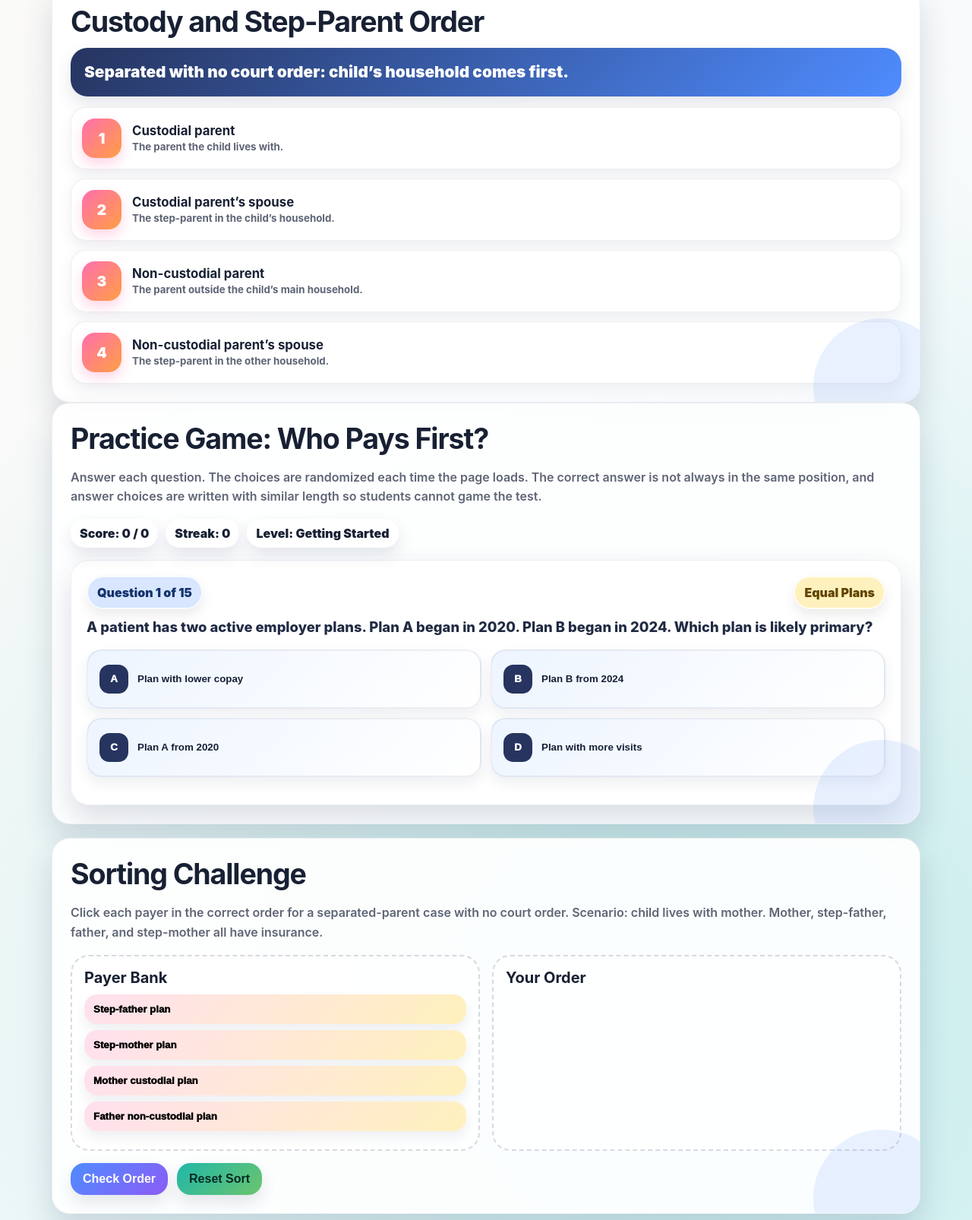
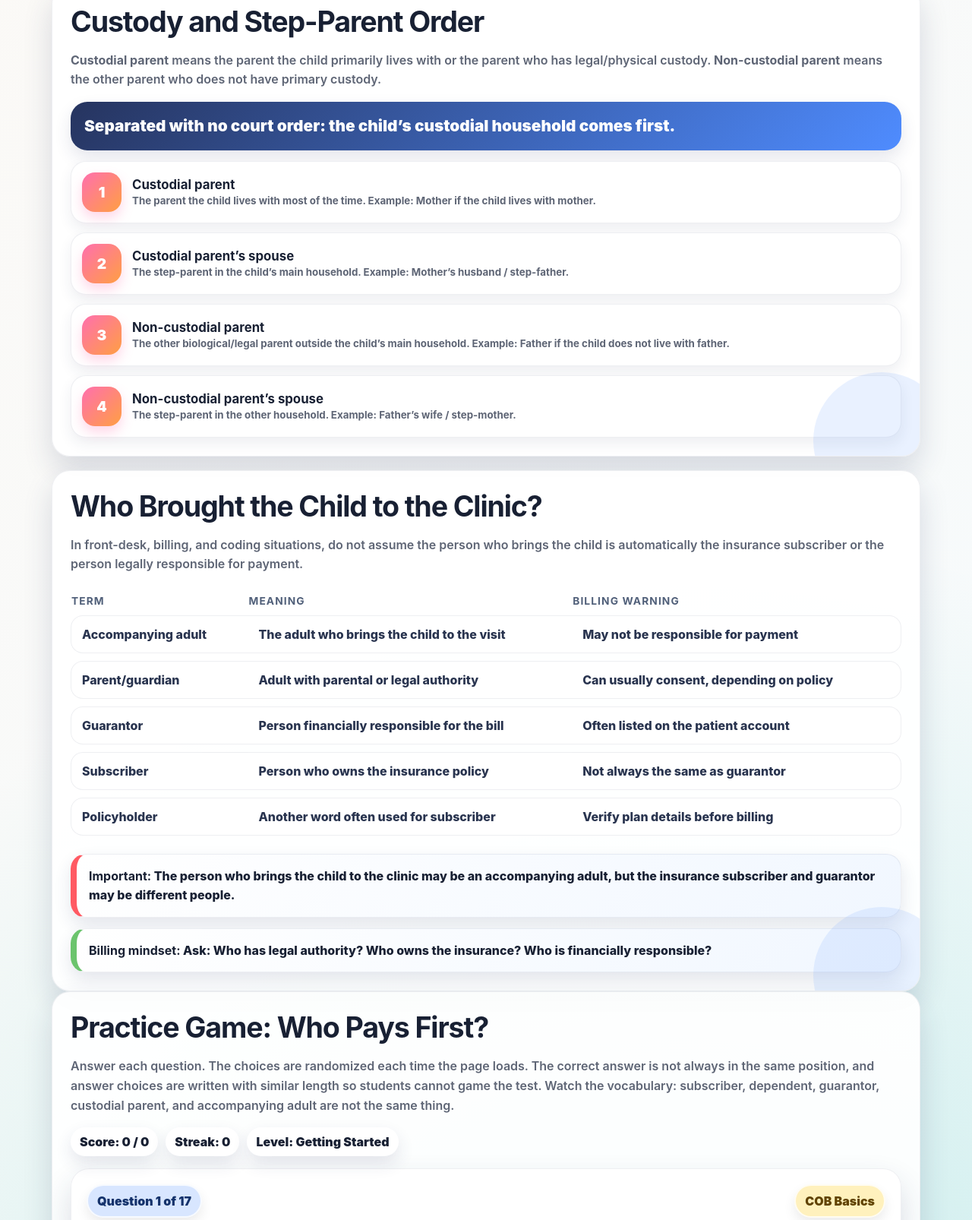
Before and after one commit to hlhomaee-del/cob101, a plain HTML site: page index.html in a window 1280 px wide. Shown: the part 2447-4053 px from the top of the page at 76% size. Drawn offline with Linux system fonts and the light colour scheme.

Commit message:
Enhance custody and billing information in index.html

```diff
--- a/index.html
+++ b/index.html
@@ -417,20 +417,38 @@
       </div>
       <div class="card span12">
         <h2>Custody and Step-Parent Order</h2>
-        <div class="bigRule">Separated with no court order: child’s household comes first.</div>
+        <p><b>Custodial parent</b> means the parent the child primarily lives with or the parent who has legal/physical custody. <b>Non-custodial parent</b> means the other parent who does not have primary custody.</p>
+        <div class="bigRule">Separated with no court order: the child’s custodial household comes first.</div>
         <div class="pathway">
-          <div class="step"><div class="num">1</div><div><b>Custodial parent</b><small>The parent the child lives with.</small></div></div>
-          <div class="step"><div class="num">2</div><div><b>Custodial parent’s spouse</b><small>The step-parent in the child’s household.</small></div></div>
-          <div class="step"><div class="num">3</div><div><b>Non-custodial parent</b><small>The parent outside the child’s main household.</small></div></div>
-          <div class="step"><div class="num">4</div><div><b>Non-custodial parent’s spouse</b><small>The step-parent in the other household.</small></div></div>
+          <div class="step"><div class="num">1</div><div><b>Custodial parent</b><small>The parent the child lives with most of the time. Example: Mother if the child lives with mother.</small></div></div>
+          <div class="step"><div class="num">2</div><div><b>Custodial parent’s spouse</b><small>The step-parent in the child’s main household. Example: Mother’s husband / step-father.</small></div></div>
+          <div class="step"><div class="num">3</div><div><b>Non-custodial parent</b><small>The other biological/legal parent outside the child’s main household. Example: Father if the child does not live with father.</small></div></div>
+          <div class="step"><div class="num">4</div><div><b>Non-custodial parent’s spouse</b><small>The step-parent in the other household. Example: Father’s wife / step-mother.</small></div></div>
         </div>
+      </div>
+
+      <div class="card span12">
+        <h2>Who Brought the Child to the Clinic?</h2>
+        <p>In front-desk, billing, and coding situations, do not assume the person who brings the child is automatically the insurance subscriber or the person legally responsible for payment.</p>
+        <table>
+          <thead><tr><th>Term</th><th>Meaning</th><th>Billing Warning</th></tr></thead>
+          <tbody>
+            <tr><td>Accompanying adult</td><td>The adult who brings the child to the visit</td><td>May not be responsible for payment</td></tr>
+            <tr><td>Parent/guardian</td><td>Adult with parental or legal authority</td><td>Can usually consent, depending on policy</td></tr>
+            <tr><td>Guarantor</td><td>Person financially responsible for the bill</td><td>Often listed on the patient account</td></tr>
+            <tr><td>Subscriber</td><td>Person who owns the insurance policy</td><td>Not always the same as guarantor</td></tr>
+            <tr><td>Policyholder</td><td>Another word often used for subscriber</td><td>Verify plan details before billing</td></tr>
+          </tbody>
+        </table>
+        <div class="callout danger"><b>Important:</b> The person who brings the child to the clinic may be an accompanying adult, but the insurance subscriber and guarantor may be different people.</div>
+        <div class="callout success"><b>Billing mindset:</b> Ask: Who has legal authority? Who owns the insurance? Who is financially responsible?</div>
       </div>
     </section>
 
     <section id="practice" class="grid">
       <div class="card span12">
         <h2>Practice Game: Who Pays First?</h2>
-        <p>Answer each question. The choices are randomized each time the page loads. The correct answer is not always in the same position, and answer choices are written with similar length so students cannot game the test.</p>
+        <p>Answer each question. The choices are randomized each time the page loads. The correct answer is not always in the same position, and answer choices are written with similar length so students cannot game the test. Watch the vocabulary: subscriber, dependent, guarantor, custodial parent, and accompanying adult are not the same thing.</p>
         <div class="score">
           <span id="scoreText">Score: 0 / 0</span>
           <span id="streakText">Streak: 0</span>
@@ -441,7 +459,7 @@
 
       <div class="card span12">
         <h2>Sorting Challenge</h2>
-        <p>Click each payer in the correct order for a separated-parent case with no court order. Scenario: child lives with mother. Mother, step-father, father, and step-mother all have insurance.</p>
+        <p>Click each payer in the correct order for a separated-parent case with no court order. Scenario: the child lives with the mother, so the mother is the <b>custodial parent</b>. The father is the <b>non-custodial parent</b>. Mother, step-father, father, and step-mother all have insurance.</p>
         <div class="dragArea">
           <div class="bank" id="bank"><h3>Payer Bank</h3></div>
           <div class="dropZone" id="answerZone"><h3>Your Order</h3></div>
@@ -614,6 +632,28 @@
         rationale:"The order is custodial parent, custodial spouse, non-custodial parent, non-custodial spouse."
       },
       {
+        category:"Clinic Vocabulary",
+        question:"A grandmother brings a child to the clinic. She is not listed on the policy or account. What is the safest term?",
+        choices:[
+          {text:"Accompanying adult", correct:true},
+          {text:"Insurance subscriber", correct:false},
+          {text:"Account guarantor", correct:false},
+          {text:"Policyholder adult", correct:false}
+        ],
+        rationale:"The adult who brings the child may simply be the accompanying adult. Do not assume she is the subscriber, guarantor, or legal guardian unless the account confirms it."
+      },
+      {
+        category:"Clinic Vocabulary",
+        question:"In a billing account, what do we call the person financially responsible for the patient balance?",
+        choices:[
+          {text:"Account guarantor", correct:true},
+          {text:"Accompanying adult", correct:false},
+          {text:"Insurance dependent", correct:false},
+          {text:"Non-custodial spouse", correct:false}
+        ],
+        rationale:"The guarantor is the person financially responsible for the bill. The guarantor may be different from the subscriber or the person who brought the child."
+      },
+      {
         category:"Trap Question",
         question:"Which detail should not decide primary insurance when COB rules already determine the order?",
         choices:[
@@ -717,7 +757,7 @@
     function nextQuestion(){current++; renderQuiz();}
     function restartQuiz(){shuffledQuestions = shuffle([...questions]); current=0; correct=0; answered=0; streak=0; updateScore(); renderQuiz();}
 
-    const sortCorrect = ['Mother custodial plan','Step-father plan','Father non-custodial plan','Step-mother plan'];
+    const sortCorrect = ['Mother plan — custodial parent','Step-father plan — custodial spouse','Father plan — non-custodial parent','Step-mother plan — non-custodial spouse'];
     let sortChosen = [];
     function resetSort(){
       sortChosen = [];
@@ -756,10 +796,10 @@
       fb.style.display='block';
       if(ok){
         fb.style.borderLeftColor='var(--green)';
-        fb.innerHTML='<b>Correct.</b> With no court order, the custodial household comes first: mother, then step-father, then father, then step-mother.';
+        fb.innerHTML='<b>Correct.</b> The mother is the custodial parent because the child lives with her. With no court order, the order is: custodial parent, custodial spouse, non-custodial parent, then non-custodial spouse.';
       }else{
         fb.style.borderLeftColor='var(--red)';
-        fb.innerHTML='<b>Review this rule.</b> The correct order is: mother, step-father, father, step-mother. Child’s household comes first.';
+        fb.innerHTML='<b>Review this rule.</b> The mother is the custodial parent because the child lives with her. The father is the non-custodial parent. Correct order: mother\'s plan, step-father\'s plan, father\'s plan, then step-mother\'s plan. The custodial household comes before the non-custodial household.';
       }
     }
 
```
